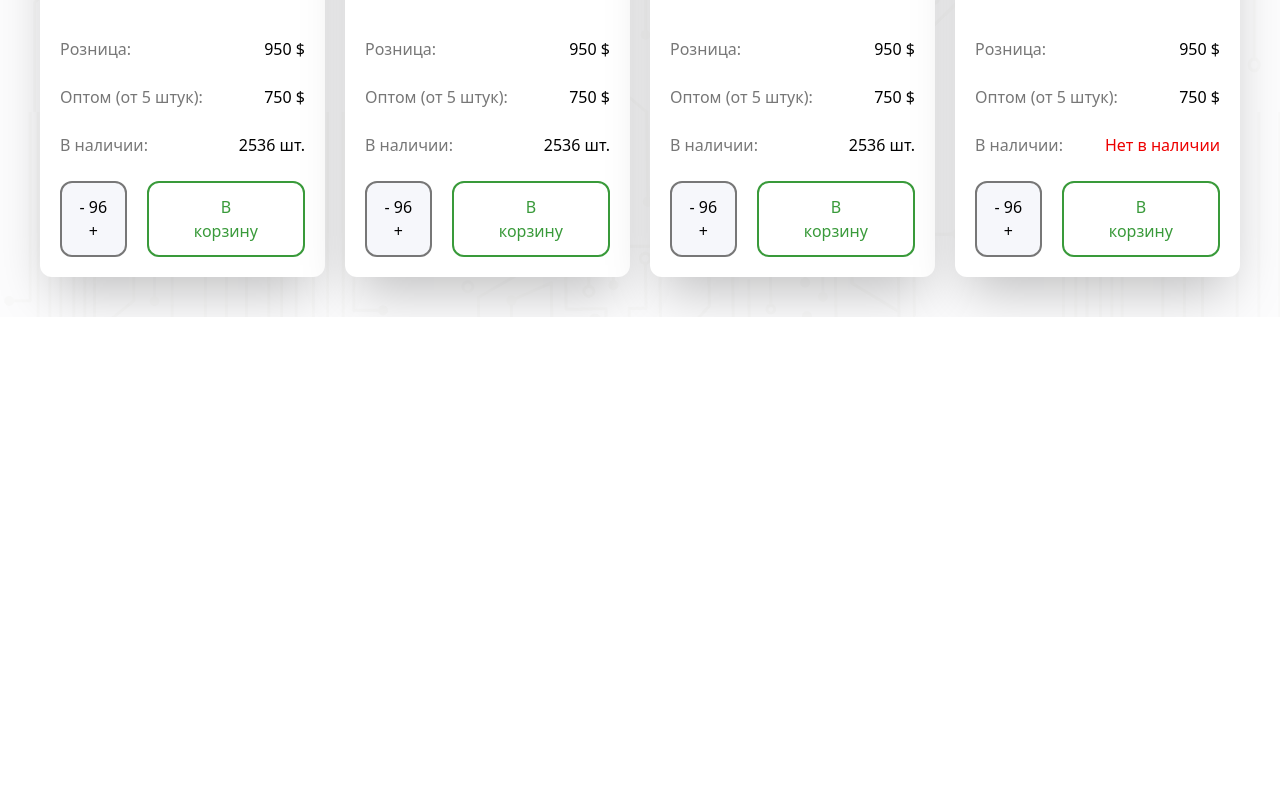
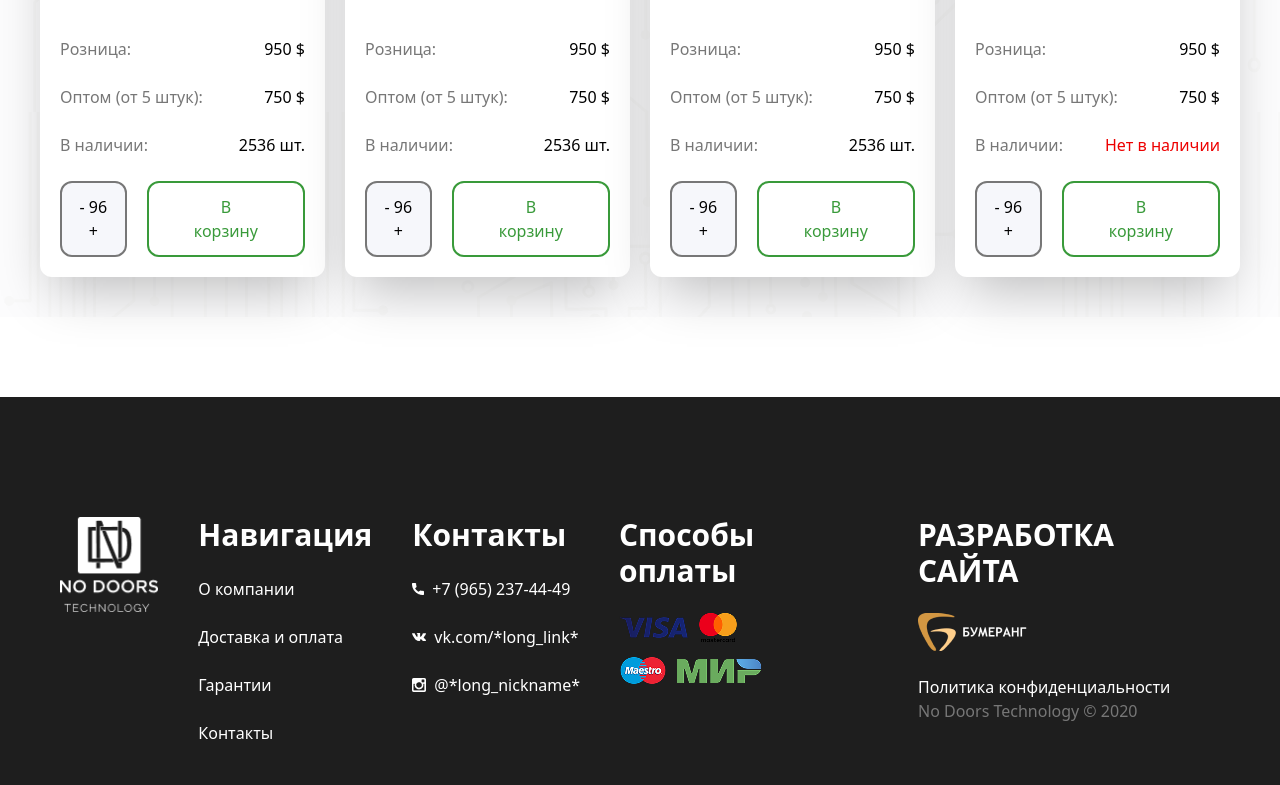
Before and after one commit to mukammalex/Pull.25.06.26, a website: page index5.html in a window 1280 px wide. Shown: the part 1779-2564 px from the top of the page. Before the commit the page ends 2096 px from the top, so only its background shows below. Drawn offline with Linux system fonts and the light colour scheme.

Commit message:
Finished section FOOTER Page5

```diff
--- a/index5.html
+++ b/index5.html
@@ -225,5 +225,56 @@
         </section>
     </main>
 
+
+
+
+
+     <footer class="bg-[#1E1E1E] p-5 mt-20">
+
+        <div class="max-w-300 m-auto flex justify-between gap-10 mt-20 p-5">
+
+        <div class="">
+            <img src="./img/logo-footer.png" alt="">
+        </div>
+        <div class=" text-white">
+            <h1 class="font-bold text-3xl">Навигация</h1>
+            <br>
+            <p>О компании</p>
+            <br>
+            <p>Доставка и оплата</p>
+            <br>
+            <p>Гарантии</p>
+            <br>
+            <p>Контакты</p>
+        </div>
+        <div class="text-white">
+            <h1 class="font-bold text-3xl">Контакты</h1>
+            <br>
+            <p class="flex items-center gap-2"><img src="./img/call 1.png" alt="">+7 (965) 237-44-49</p>
+            <br>
+            <p class="flex items-center gap-2"> <img src="./img/vk (2) 1.png" alt="">vk.com/*long_link*</p>
+            <br>
+            <p class="flex items-center gap-2"> <img src="./img/instagram (1) 1.png" alt="">@*long_nickname*</p>
+        </div>
+        <div class=" text-white">
+            <h1 class="font-bold text-3xl">Способы оплаты</h1>
+            <br>
+            <img src="./img/Логотипы платежек.png" alt="">
+        </div>
+        <div class=" text-white">
+            <h1 class="font-bold text-3xl">РАЗРАБОТКА САЙТА</h1>
+            <br>
+            <img src="./img/logo-foot-02.png" alt="">
+            <br>
+            <a href="#">Политика конфиденциальности</a>
+            <br>
+            <span class="text-[#777]">No Doors Technology © 2020</span>
+
+        </div>
+
+        </div>
+
+    </footer>
+
 </body>
 </html>
```
